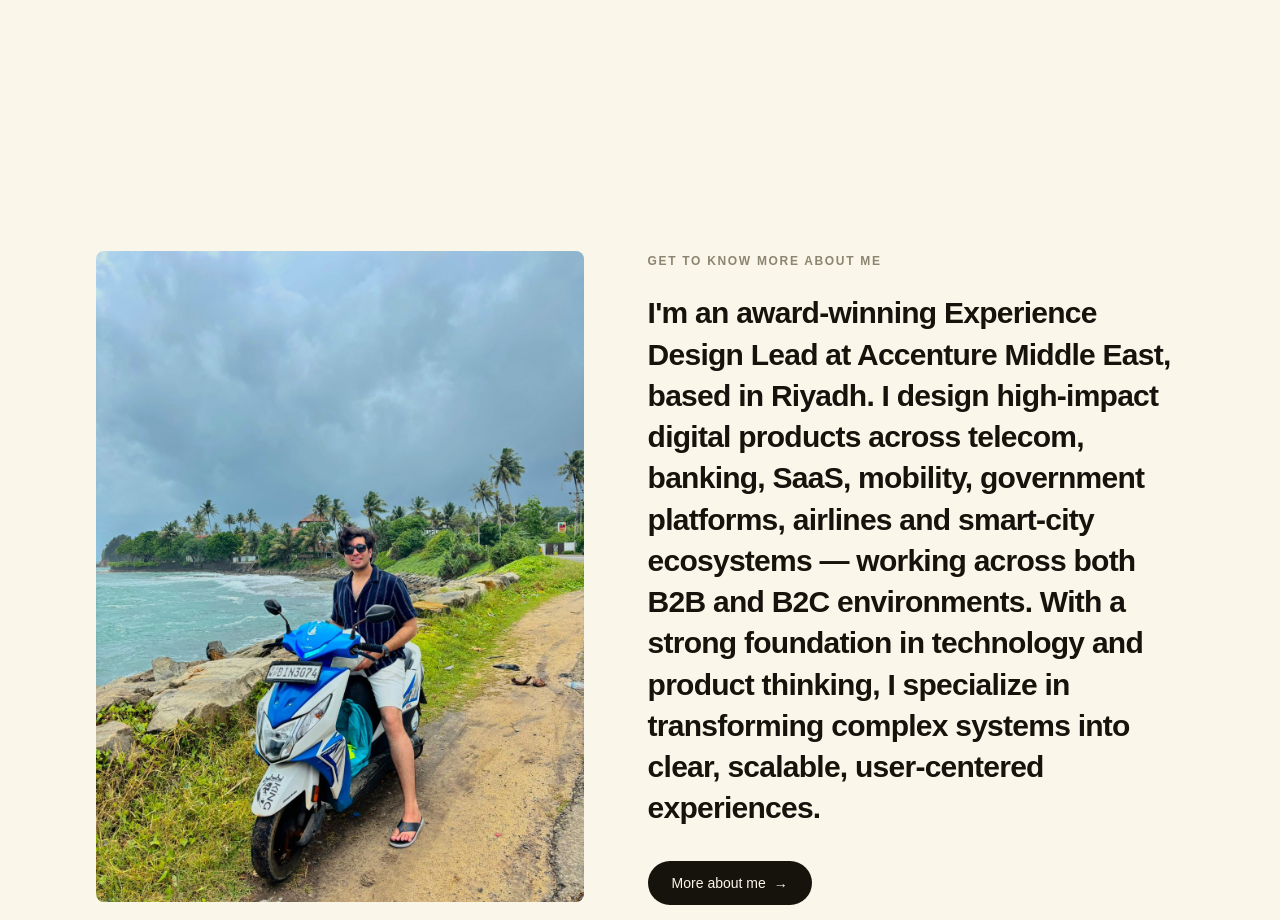
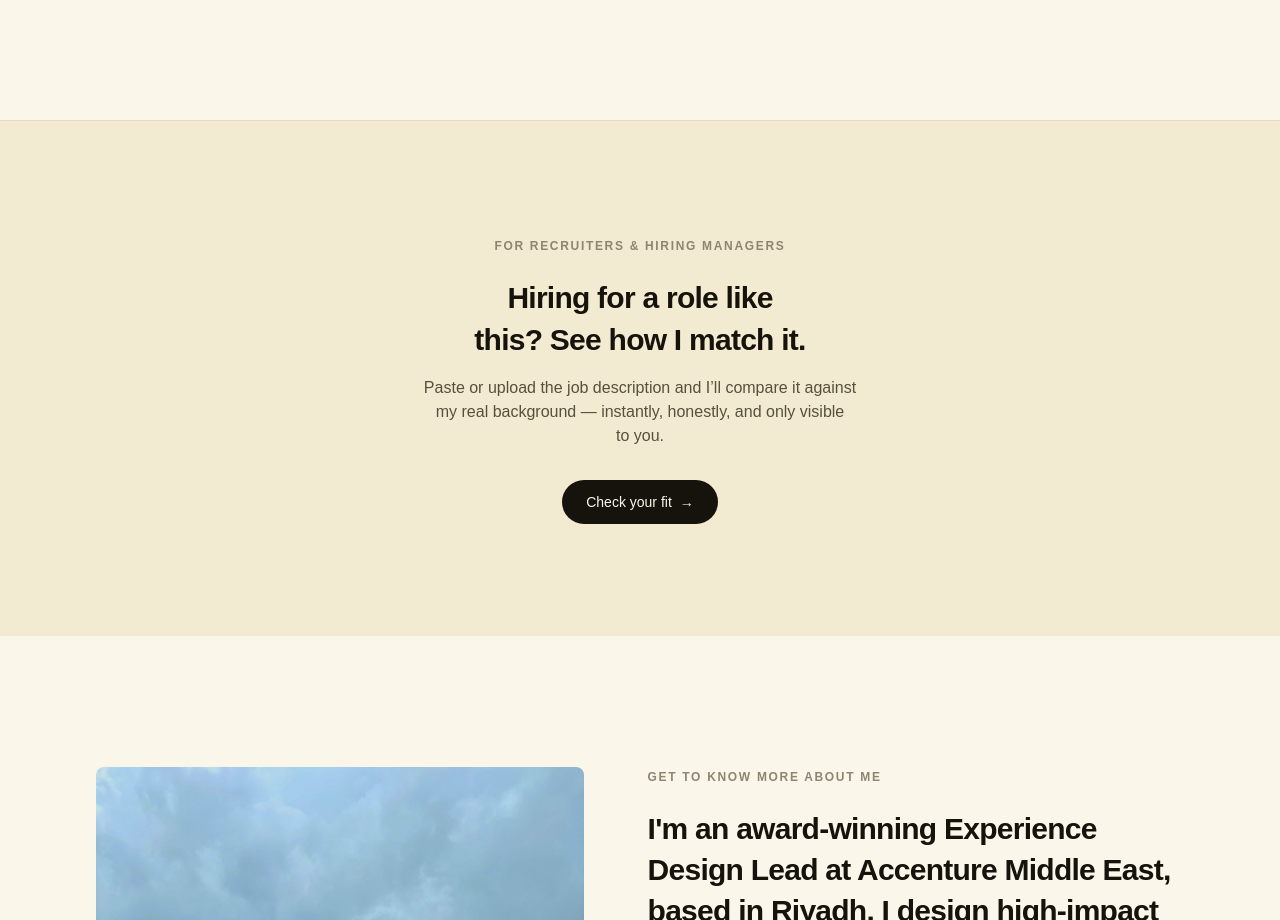
Before and after one commit to ujaved307-rgb/usamajaveddesign, a Next.js app: page / in a window 1280 px wide. Shown: the part 4800-5720 px from the top of the page. Built offline with nearby package versions, Linux system fonts and the light colour scheme; a web font is replaced by a local one.

Commit message:
Re-enable Role Fit Check on homepage
ANTHROPIC_API_KEY is now configured in the Vercel deployment, so the
feature can go live again.

Co-Authored-By: Claude Sonnet 5 <noreply@anthropic.com>
Claude-Session: https://claude.ai/code/session_01LvJmUK6oZwP6kAS8R4HK1y

```diff
--- a/src/app/page.tsx
+++ b/src/app/page.tsx
@@ -4,6 +4,7 @@ import { AiToolsStrip } from "@/components/home/ai-tools-strip";
 import { SelectedWork } from "@/components/home/selected-work";
 import { AboutTeaser } from "@/components/home/about-teaser";
 import { AiTeaser } from "@/components/home/ai-teaser";
+import { RoleFitTeaser } from "@/components/home/role-fit-teaser";
 
 export default function Home() {
   return (
@@ -12,6 +13,7 @@ export default function Home() {
       <Credibility />
       <AiToolsStrip />
       <SelectedWork />
+      <RoleFitTeaser />
       <AboutTeaser />
       <AiTeaser />
     </>
```
